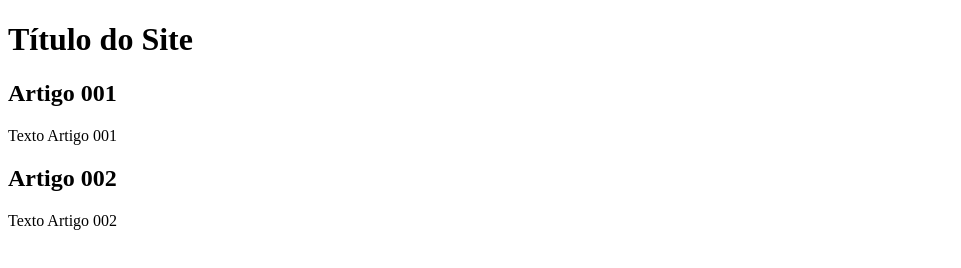
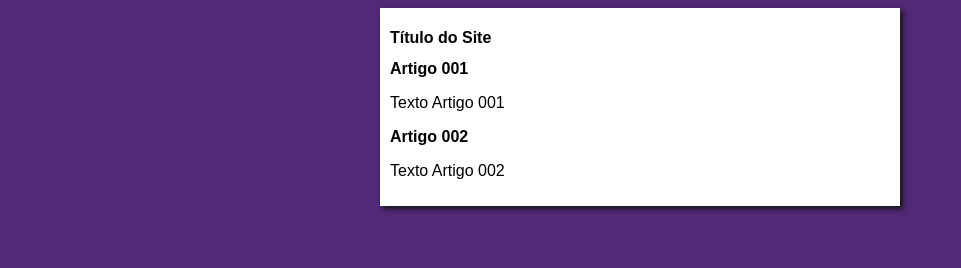
Before and after one commit to Magno-S01/proejto-site, a plain HTML site: page index.html in a window 1280 px wide. Shown: the whole page, without its empty margins (0-961 px from the left). Drawn offline with Linux system fonts and the light colour scheme.

Commit message:
Iniciei o design

```diff
--- /dev/null
+++ b/estilos/style.css
@@ -0,0 +1,17 @@
+*{
+    font-family: Arial, Helvetica, sans-serif;
+    font-size: 16px;
+}
+
+body {
+    background-color: rgb(81, 41, 119);
+
+}
+
+main {
+    background-color: white;
+    width: 500px;
+    margin: auto;
+    padding: 10px;
+    box-shadow: 3px 3px 5px rgb(22, 21, 21);
+}
--- a/index.html
+++ b/index.html
@@ -4,6 +4,7 @@
     <meta charset="UTF-8" />
     <meta name="viewport" content="width=device-width, initial-scale=1.0">
     <title>Título do Site</title>
+    <link rel="stylesheet" href="estilos/style.css">
 </head>
 <body>
     <main>
```
